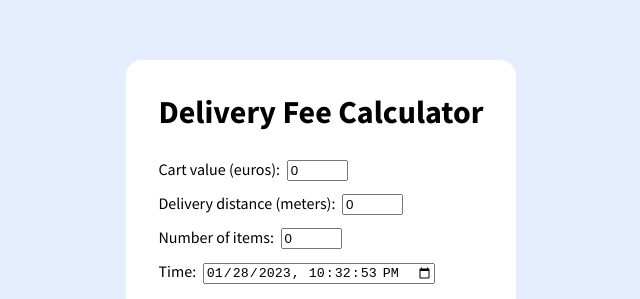
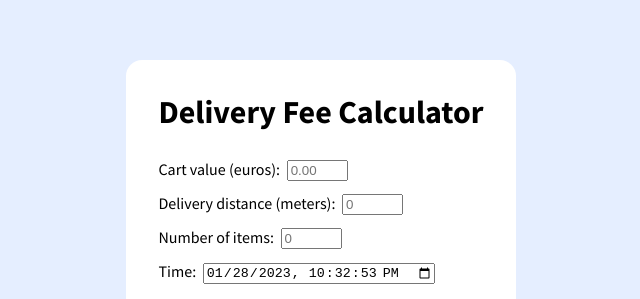
Before and after one commit to joonaspuuppo/deliveryfeecalculator, a React (Create React App) app: page / in a window 1280 px wide. Shown: the part 164-463 px from the top of the page, without its empty margins (319-959 px from the left). Built offline with nearby package versions, Linux system fonts and the light colour scheme.

Commit message:
added form validation

```diff
--- a/src/components/CalculatorForm.tsx
+++ b/src/components/CalculatorForm.tsx
@@ -2,26 +2,26 @@ import { useState } from "react"
 import calculateDeliveryFee from "../utils/calculator"
 
 const CalculatorForm = ({updateDeliveryFee}:{updateDeliveryFee:any}) => {
-    const [cartValue, setCartValue] = useState(0)
-    const [deliveryDistance, setDeliveryDistance] = useState(0)
-    const [itemCount, setItemCount] = useState(0)
+    const [cartValue, setCartValue] = useState<string>("")
+    const [deliveryDistance, setDeliveryDistance] = useState<string>("")
+    const [itemCount, setItemCount] = useState<string>("")
 
     // datetime-local input string doesn't contain time zone information so it's removed from the default value
-    const [time, setTime] = useState(new Date().toISOString().split(".")[0])
+    const [time, setTime] = useState<string>(new Date().toISOString().split(".")[0])
 
     const handleCartValueChange = (e: React.ChangeEvent<HTMLInputElement>) => {
         e.preventDefault()
-        setCartValue(parseFloat(e.target.value.replace(",", ".")) || 0)
+        setCartValue(e.target.value)
     }
 
     const handleDeliveryDistanceChange = (e: React.ChangeEvent<HTMLInputElement>) => {
         e.preventDefault()
-        setDeliveryDistance(parseInt(e.target.value) || 0)
+        setDeliveryDistance(e.target.value)
     }
 
     const handleItemCountChange = (e: React.ChangeEvent<HTMLInputElement>) => {
         e.preventDefault()
-        setItemCount(parseInt(e.target.value) || 0)
+        setItemCount(e.target.value)
     }
 
     const handleTimeChange = (e: React.ChangeEvent<HTMLInputElement>) => {
@@ -31,8 +31,13 @@ const CalculatorForm = ({updateDeliveryFee}:{updateDeliveryFee:any}) => {
 
     const handleCalculateDeliveryFee = (e: React.SyntheticEvent) => {
         e.preventDefault()
-        // and time zone (UTC) information is added to the datetime input
-        const deliveryFee = calculateDeliveryFee(cartValue, deliveryDistance, itemCount, new Date(time + ".000Z"))
+
+        const cartValueAsNumber = parseFloat(cartValue) || 0
+        const deliveryDistanceAsNumber = parseInt(deliveryDistance) || 0
+        const itemCountAsNumber = parseInt(itemCount) || 0
+
+        // time zone (UTC) information is added to the datetime input
+        const deliveryFee = calculateDeliveryFee(cartValueAsNumber, deliveryDistanceAsNumber, itemCountAsNumber, new Date(time + ".000Z"))
         updateDeliveryFee(deliveryFee.total.toFixed(2))
     }
 
@@ -40,15 +45,15 @@ const CalculatorForm = ({updateDeliveryFee}:{updateDeliveryFee:any}) => {
         <form onSubmit={handleCalculateDeliveryFee}>
             <label>
             Cart value (euros):
-            <input type="number" step="any" min="0" value={cartValue} onChange={handleCartValueChange} />
+            <input type="text" pattern="^[1-9]\d*([.,]{1}\d+)?$" title="Non-negative number required" placeholder="0.00" value={cartValue} onChange={handleCartValueChange} />
             </label><br/>
             <label>
             Delivery distance (meters):
-            <input type="number" min="0" value={deliveryDistance} onChange={handleDeliveryDistanceChange} />
+            <input type="text" pattern="^[1-9]\d*$" title="Non-negative whole number required" placeholder="0" value={deliveryDistance} onChange={handleDeliveryDistanceChange} />
             </label><br/>
             <label>
             Number of items:
-            <input type="number" min="0" value={itemCount} onChange={handleItemCountChange} />
+            <input type="text" pattern="^[1-9]\d*$" title="Non-negative whole number required" placeholder="0" value={itemCount} onChange={handleItemCountChange} />
             </label><br/>
             <label>
             Time:
```
